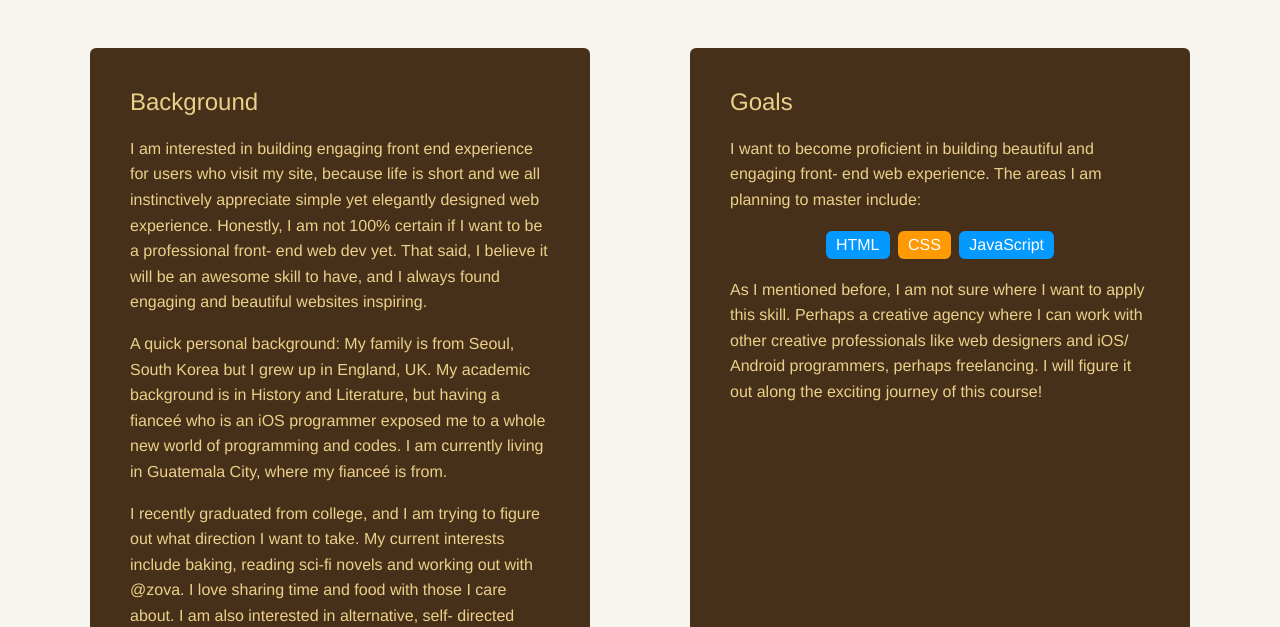
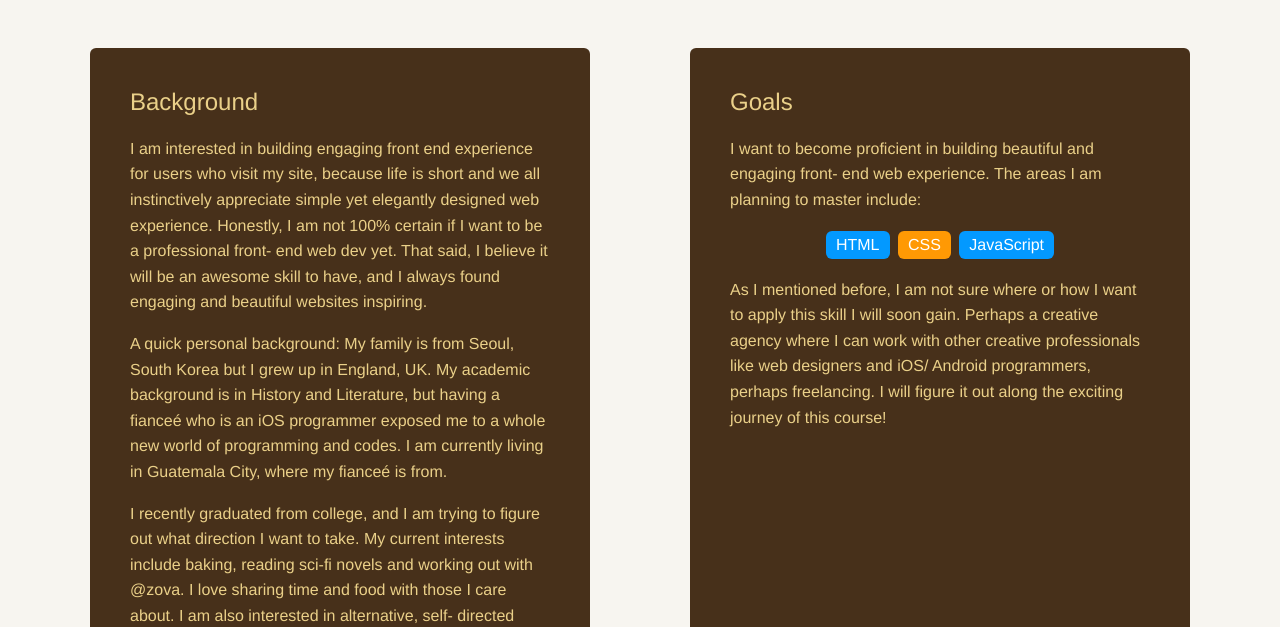
Before and after one commit to thepippasong/Techdegree-Project-1A, a plain HTML site: page index.html in a window 1280 px wide. Shown: the part 561-1188 px from the top of the page. Drawn offline with Linux system fonts and the light colour scheme; a web font is replaced by a local one.

Commit message:
Small change in content

```diff
--- a/index.html
+++ b/index.html
@@ -49,7 +49,7 @@
           <li>CSS</li>
           <li>JavaScript</li>
         </ul>
-        <p>As I mentioned before, I am not sure where I want to apply this skill. Perhaps a creative agency where I can work with other creative professionals like web designers and iOS/ Android programmers,
+        <p>As I mentioned before, I am not sure where or how I want to apply this skill I will soon gain. Perhaps a creative agency where I can work with other creative professionals like web designers and iOS/ Android programmers,
           perhaps freelancing. I will figure it out along the exciting journey of this course!
           </p>
       </div>
```
